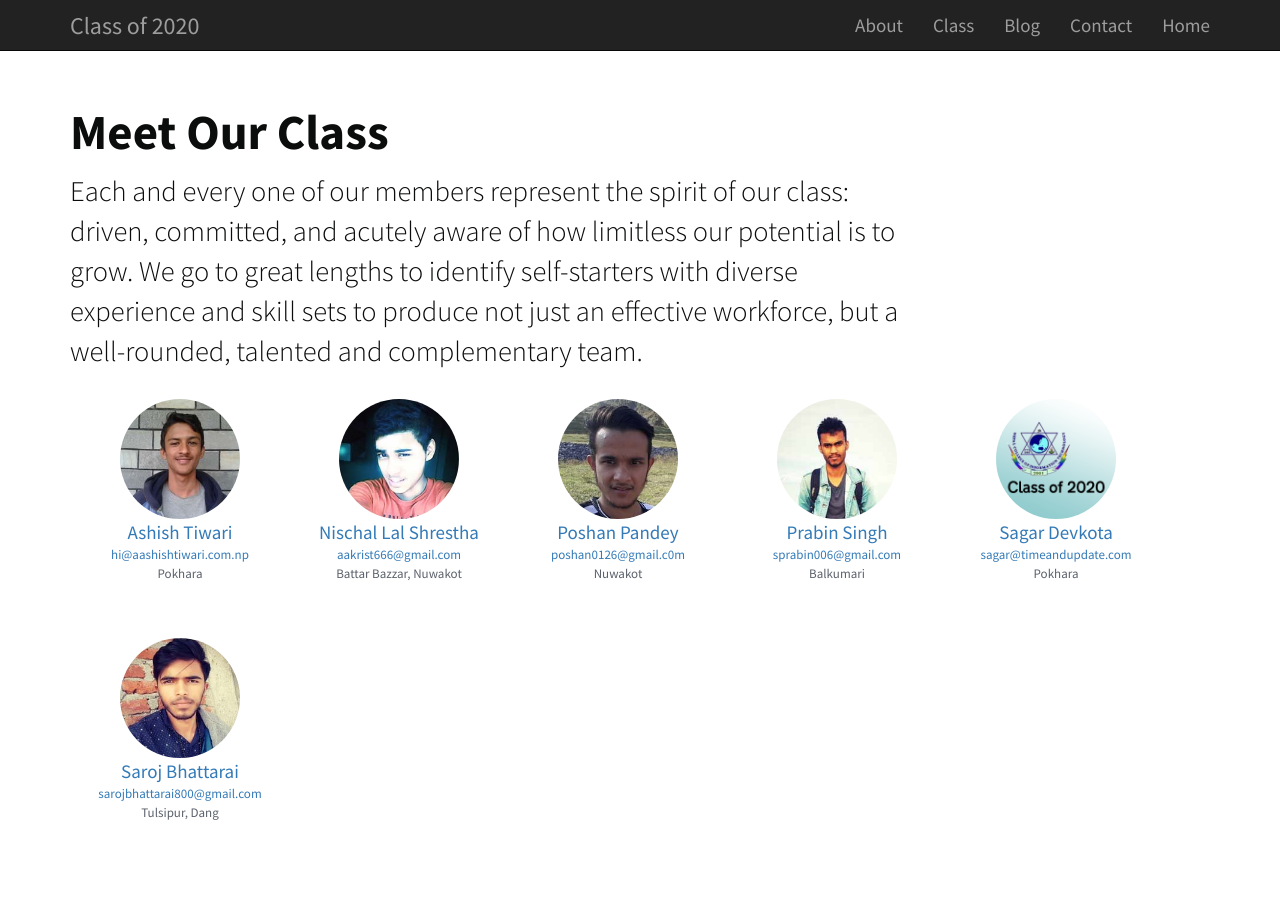
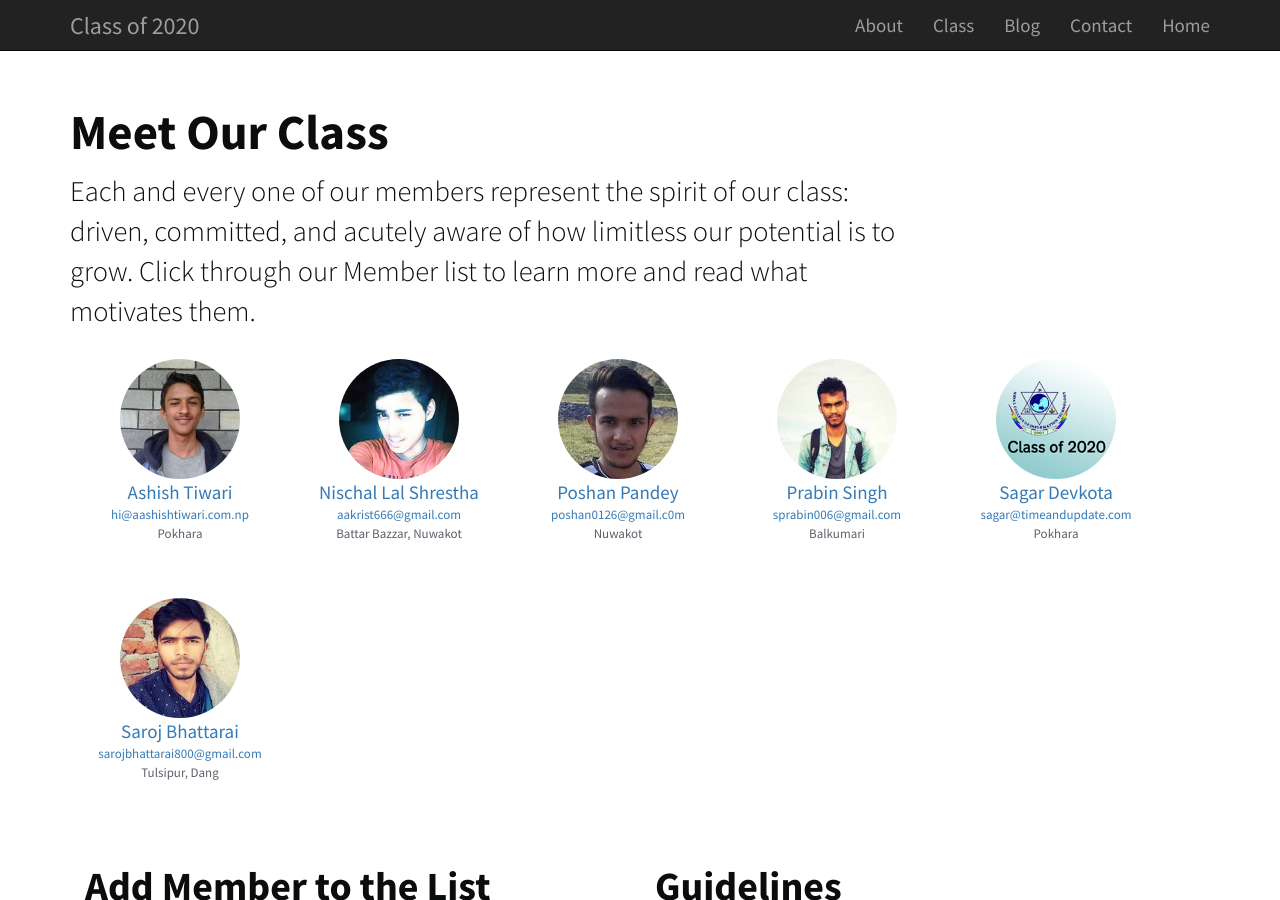
Before and after one commit to Classof2020/classof2020.github.io, a Jekyll site: the page built from class.html, in a window 1280 px wide and 900 px high. Built offline with Jekyll 4.4.1, drawn with Linux system fonts in a browser that asks for light colours; nearby versions of some CDN libraries.

```diff
--- a/class.html
+++ b/class.html
@@ -6,7 +6,7 @@
 <div class="row">
   <div class="col-xs-12 col-md-9 pull-md-3 bd-content">
     <h1>Meet Our Class</h1>
-    <p class="lead"> Each and every one of our members represent the spirit of our class: driven, committed, and acutely aware of how limitless our potential is to grow. We go to great lengths to identify self-starters with diverse experience and skill sets to produce not just an effective workforce, but a well-rounded, talented and complementary team. </p>
+    <p class="lead"> Each and every one of our members represent the spirit of our class: driven, committed, and acutely aware of how limitless our potential is to grow. Click through our Member list to learn more and read what motivates them.</p>
   </div>
 </div>
 <div class="container">
```
Also changed, not shown: img/avatar.png.
